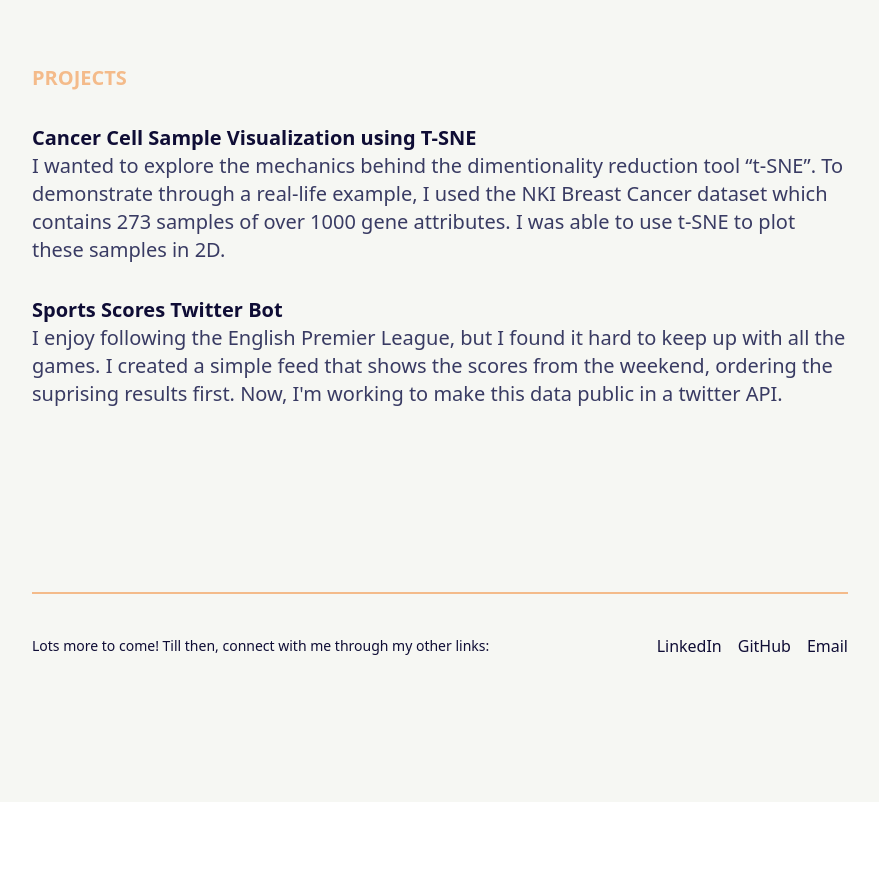
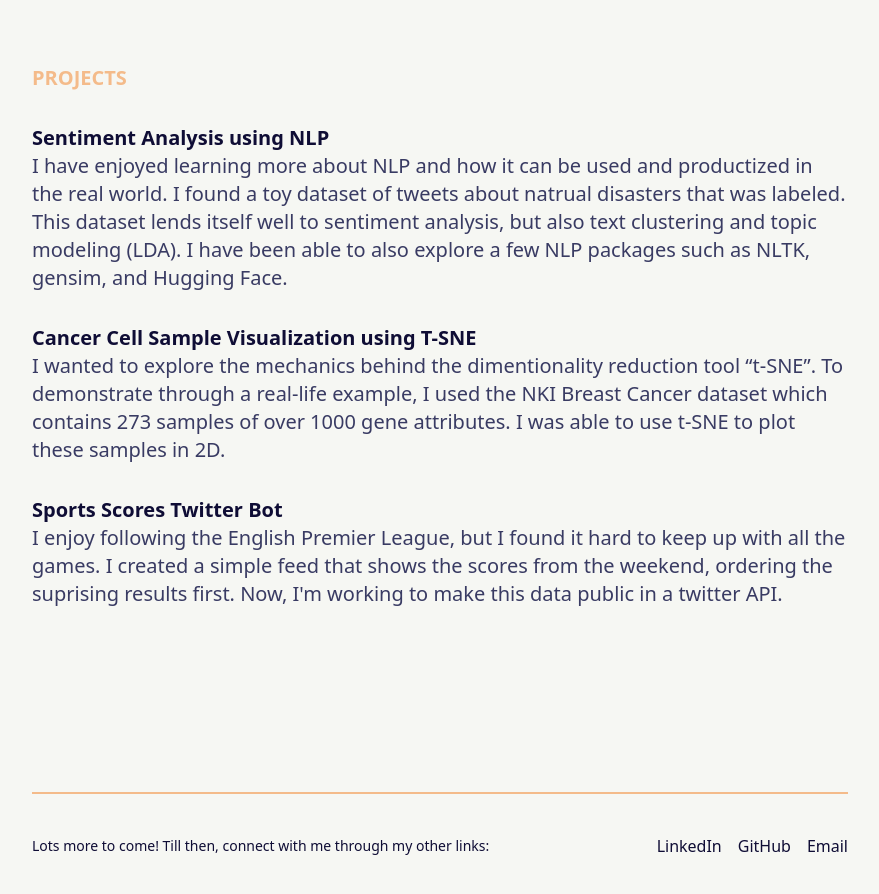
Before and after one commit to mae5357/madi-portfolio, a Next.js app: page / in a window 1280 px wide. Shown: the part 1380-2274 px from the top of the page, without its empty margins (200-1079 px from the left). Before the commit the page ends 2182 px from the top, so only its background shows below. Built offline with nearby package versions, Linux system fonts and the light colour scheme.

Commit message:
Update projects (#9)
Co-authored-by: mae5357 <madison.a.ebersole@gmail.com>

```diff
--- a/components/Projects.js
+++ b/components/Projects.js
@@ -4,6 +4,20 @@ const Projects = () => {
   return (
     <div className="flex-1 my-20 space-y-8 flex-col container px-10 mx auto text-xl">
       <p className=" text-left font-bold text-base-peach"> PROJECTS </p>
+      <div className=" text-left">
+        <p className="font-bold text-base-dark">Sentiment Analysis using NLP</p>
+        <a
+          href="https://github.com/mae5357/nlp-twitter-sentiment"
+          className="font-light text-base-light-dark transition-colors hover:text-base-peach"
+        >
+          I have enjoyed learning more about NLP and how it can be used and
+          productized in the real world. I found a toy dataset of tweets about
+          natrual disasters that was labeled. This dataset lends itself well to
+          sentiment analysis, but also text clustering and topic modeling (LDA).
+          I have been able to also explore a few NLP packages such as NLTK,
+          gensim, and Hugging Face.
+        </a>
+      </div>
       <div className=" text-left">
         <p className="font-bold text-base-dark">
           Cancer Cell Sample Visualization using T-SNE
```
